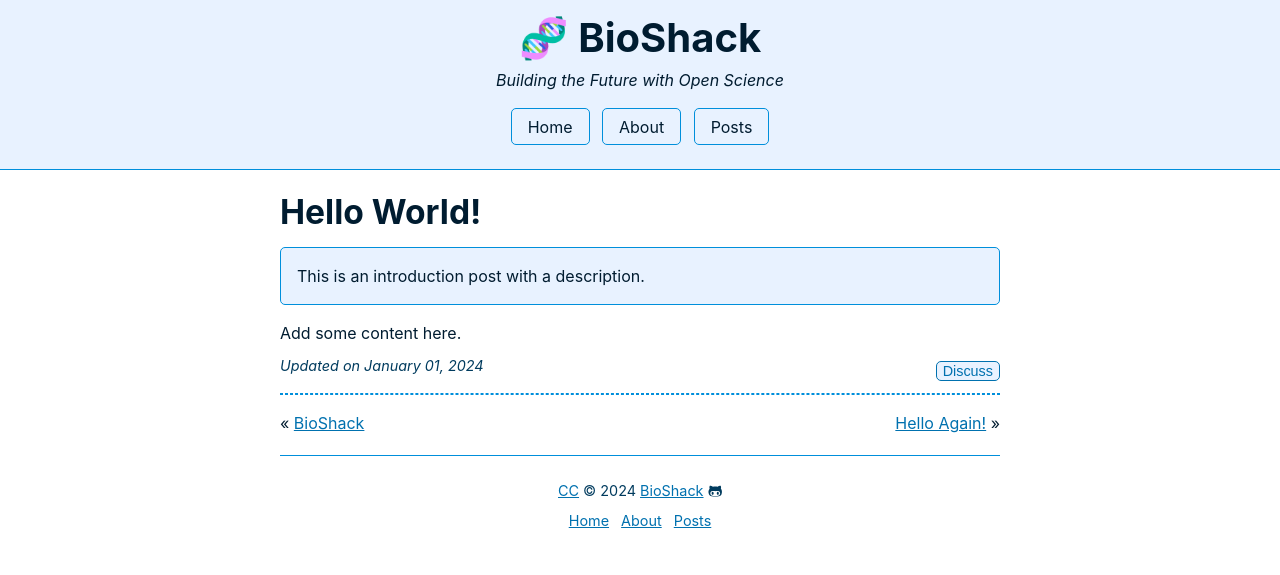
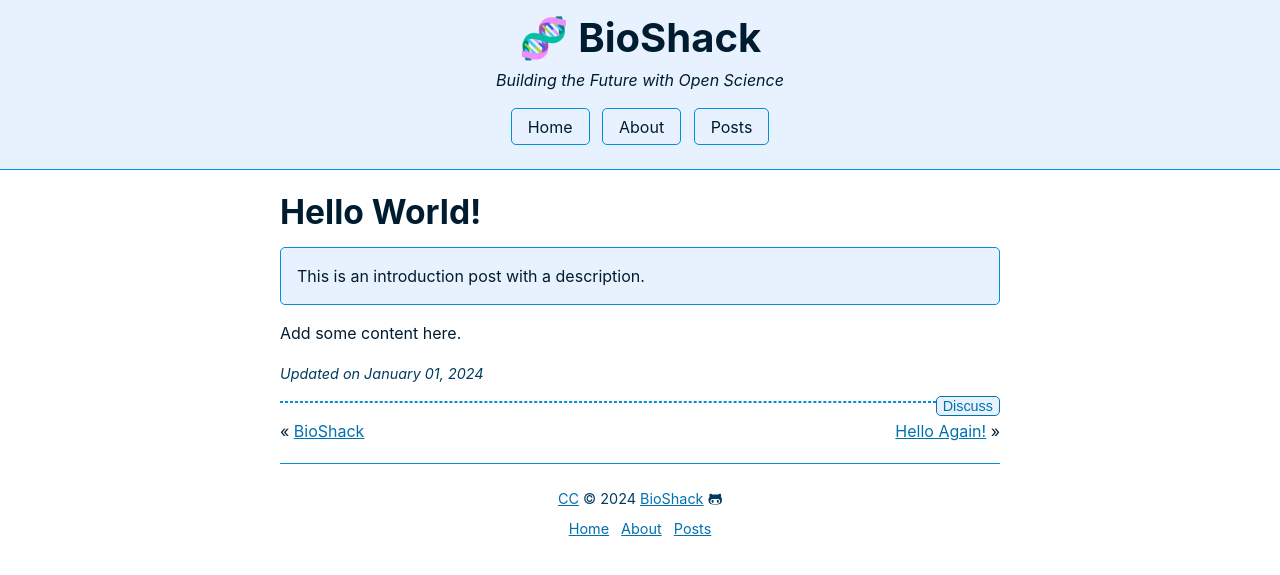
Before and after one commit to megdna/pond, a Jekyll site: the page built from _posts/2024-01-01-hello-world.md, in a window 1280 px wide. Shown: the top 575 px of the page. Built offline with Jekyll 4.4.1, drawn with Linux system fonts in a browser that asks for light colours.

Commit message:
Update theme

```diff
--- a/_layouts/post.html
+++ b/_layouts/post.html
@@ -5,6 +5,6 @@
 {% if page.description %}<div class="notice">{{ page.description }}</div>{% endif %}
 {% if page.show %}<figure><img alt="{{ page.alt }}" src="{{ page.image | prepend: site.baseurl | prepend: site.url }}"><figcaption>{{ page.caption }}</figcaption></figure>{% endif %}
 {{ content }}
-{% if page.date %}<cite>Updated on {{page.date | date: "%B %d, %Y"}}</cite><div class="next"><button><a href="https://github.com/{{ site.github }}" target="_blank">Discuss</a></button></div><hr>{% endif %}
+{% if page.date %}<p><cite>Updated on {{page.date | date: "%B %d, %Y"}}</cite><div class="next"><button><a href="https://github.com/{{ site.github }}" target="_blank">Discuss</a></button></div></p><hr>{% endif %}
 {% if page.previous.url %}&laquo; <a href="{{ page.previous.url | prepend: site.baseurl | prepend: site.url }}">{{ page.previous.title }}</a>{% endif %}
 {% if page.next.url %}<div class="next"><a href="{{ page.next.url | prepend: site.baseurl | prepend: site.url }}">{{ page.next.title }}</a> &raquo;</div>{% endif %}
--- a/style.css
+++ b/style.css
@@ -203,7 +203,6 @@
 button, cite, dd {
   color: var(--meta);
   font-size: 0.9rem;
-  margin: 0.5rem 0;
 }
 
 code, mark {
```
